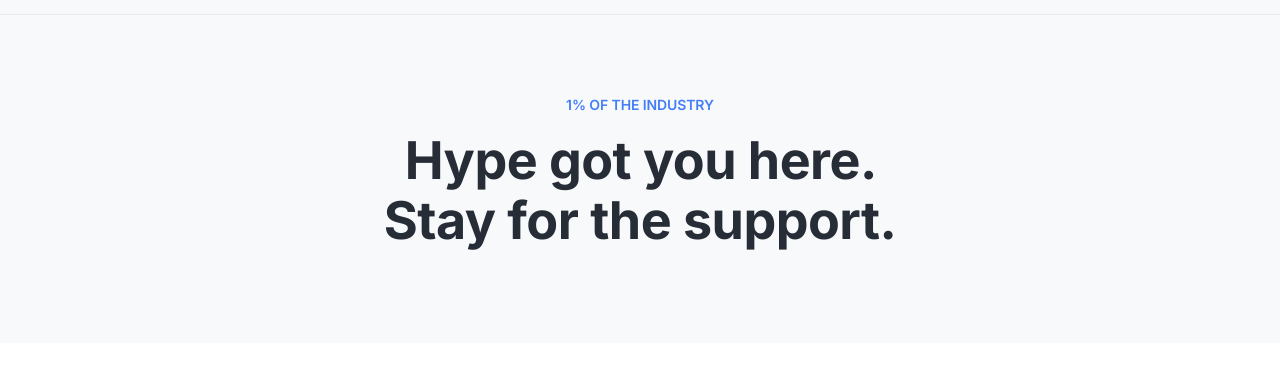
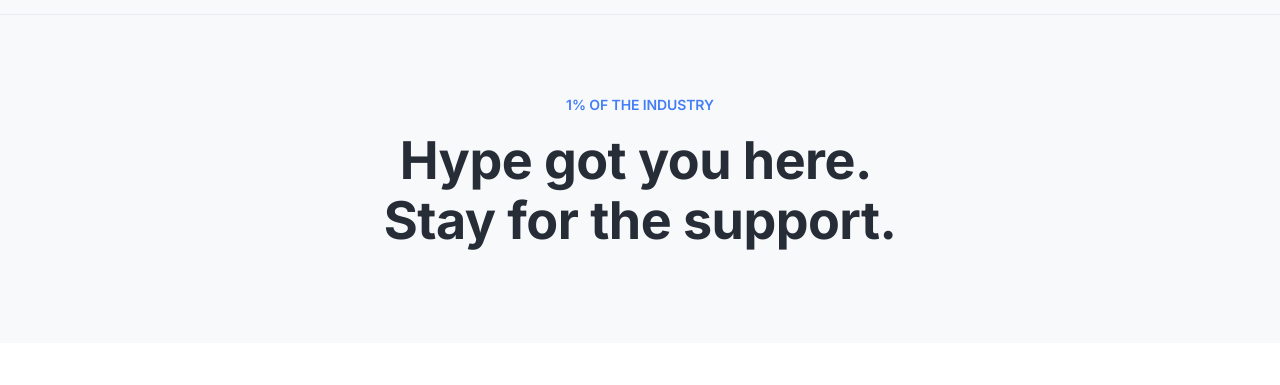
Before and after one commit to Vargas991/oss_test, a plain HTML site: page index.html in a window 1280 px wide. Shown: the part 72-457 px from the top of the page. Drawn offline with Linux system fonts and the light colour scheme.

Commit message:
update h1

```diff
--- a/style.scss
+++ b/style.scss
@@ -290,7 +290,7 @@
 
                 h1{
                     margin-top: 1rem;
-                    max-width: 590px;
+                    max-width: 570px;
                     font-family: 'Inter';
                     font-style: normal;
                     font-weight: 700;
@@ -298,12 +298,18 @@
                     line-height: 60px;
                     /* or 115% */
 
+
                     text-align: center;
                     letter-spacing: -0.01em;
 
                     /* Gray/700 */
 
                     color: #272D37;
+
+                    span{
+                        margin-left: -10px;
+                    }
+
                     @include mq(425px){
 
                         font-family: 'Inter';
```
Also changed, not shown: style.css, 1 other file.
